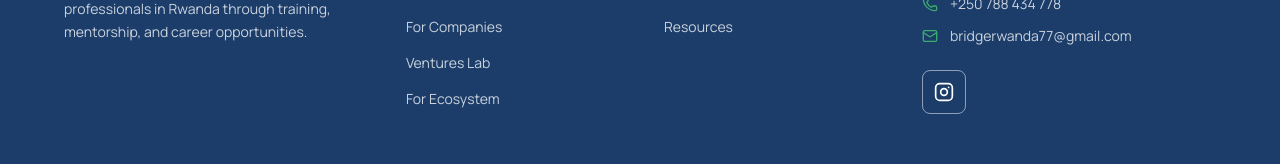
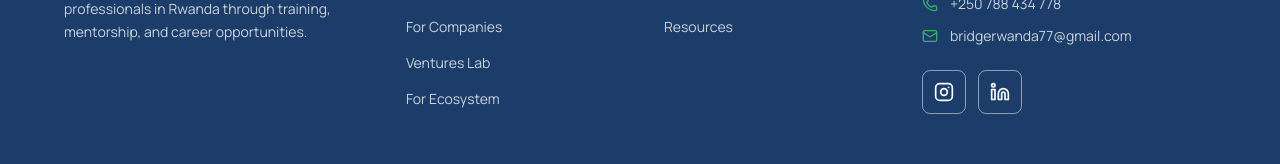
Before and after one commit to Seka-aston/bridge-platform, a Next.js app: page / in a window 1280 px wide. Shown: the part 10575-10739 px from the top of the page. Built offline with nearby package versions, Linux system fonts and the light colour scheme.

Commit message:
Add LinkedIn to the footer's social links
Co-Authored-By: Claude Opus 5.5 <noreply@anthropic.com>

```diff
--- a/components/Footer.tsx
+++ b/components/Footer.tsx
@@ -4,6 +4,7 @@ import { Suspense } from "react";
 import { Mail, MapPin, Phone } from "lucide-react";
 import { Badge } from "@/components/Badge";
 import { InstagramIcon } from "@/components/InstagramIcon";
+import { LinkedInIcon } from "@/components/LinkedInIcon";
 import { Logo } from "@/components/Logo";
 import { Button } from "@/components/ui/button";
 import { Separator } from "@/components/ui/separator";
@@ -112,7 +113,7 @@ export function Footer() {
                     <li key={s.href}>
                       <Button asChild variant="on-navy" size="icon-lg">
                         <a href={s.href} target="_blank" rel="noopener noreferrer" aria-label={s.label}>
-                          <InstagramIcon className="size-5" />
+                          {s.icon === "linkedin" ? <LinkedInIcon className="size-5" /> : <InstagramIcon className="size-5" />}
                         </a>
                       </Button>
                     </li>
--- /dev/null
+++ b/components/LinkedInIcon.tsx
@@ -0,0 +1,12 @@
+import type { SVGProps } from "react";
+
+// LinkedIn glyph drawn in the lucide line style (lucide-react 1.x no longer ships brand icons).
+export function LinkedInIcon(props: SVGProps<SVGSVGElement>) {
+  return (
+    <svg xmlns="http://www.w3.org/2000/svg" viewBox="0 0 24 24" fill="none" stroke="currentColor" strokeWidth={2} strokeLinecap="round" strokeLinejoin="round" aria-hidden {...props}>
+      <path d="M16 8a6 6 0 0 1 6 6v7h-4v-7a2 2 0 0 0-2-2 2 2 0 0 0-2 2v7h-4v-7a6 6 0 0 1 6-6z" />
+      <rect width="4" height="12" x="2" y="9" />
+      <circle cx="4" cy="4" r="2" />
+    </svg>
+  );
+}
--- a/content/home.ts
+++ b/content/home.ts
@@ -298,8 +298,9 @@ export const footer = {
     email: "bridgerwanda77@gmail.com",
     approved: false,
   } as undefined | { email?: string; phone?: string; address?: string; approved: boolean },
-  // Official Instagram, supplied by Aston on 11 Nov 2026. `label` is read out by screen readers.
+  // Official accounts supplied by Aston on 11 Nov 2026. `label` is read out by screen readers.
   social: [
     { label: "Bridge on Instagram (opens in a new tab)", href: "https://www.instagram.com/bridge.rw/", icon: "instagram" },
-  ] as { label: string; href: string; icon: "instagram" }[],
+    { label: "Bridge on LinkedIn (opens in a new tab)", href: "https://www.linkedin.com/company/bridgerwanda/", icon: "linkedin" },
+  ] as { label: string; href: string; icon: "instagram" | "linkedin" }[],
 };
```
Also changed, not shown: 2 other files (tests, documents, lock files or other folders).
